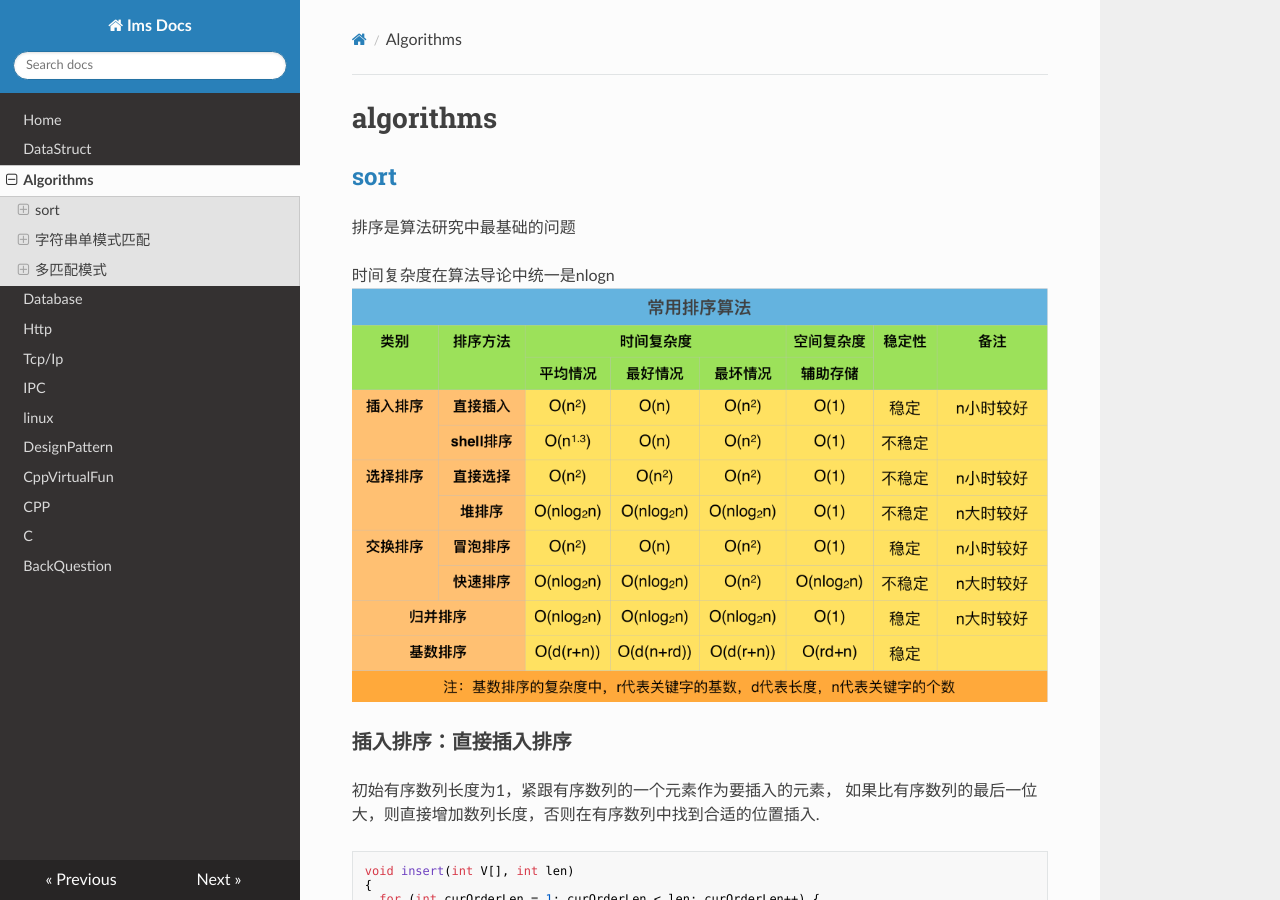
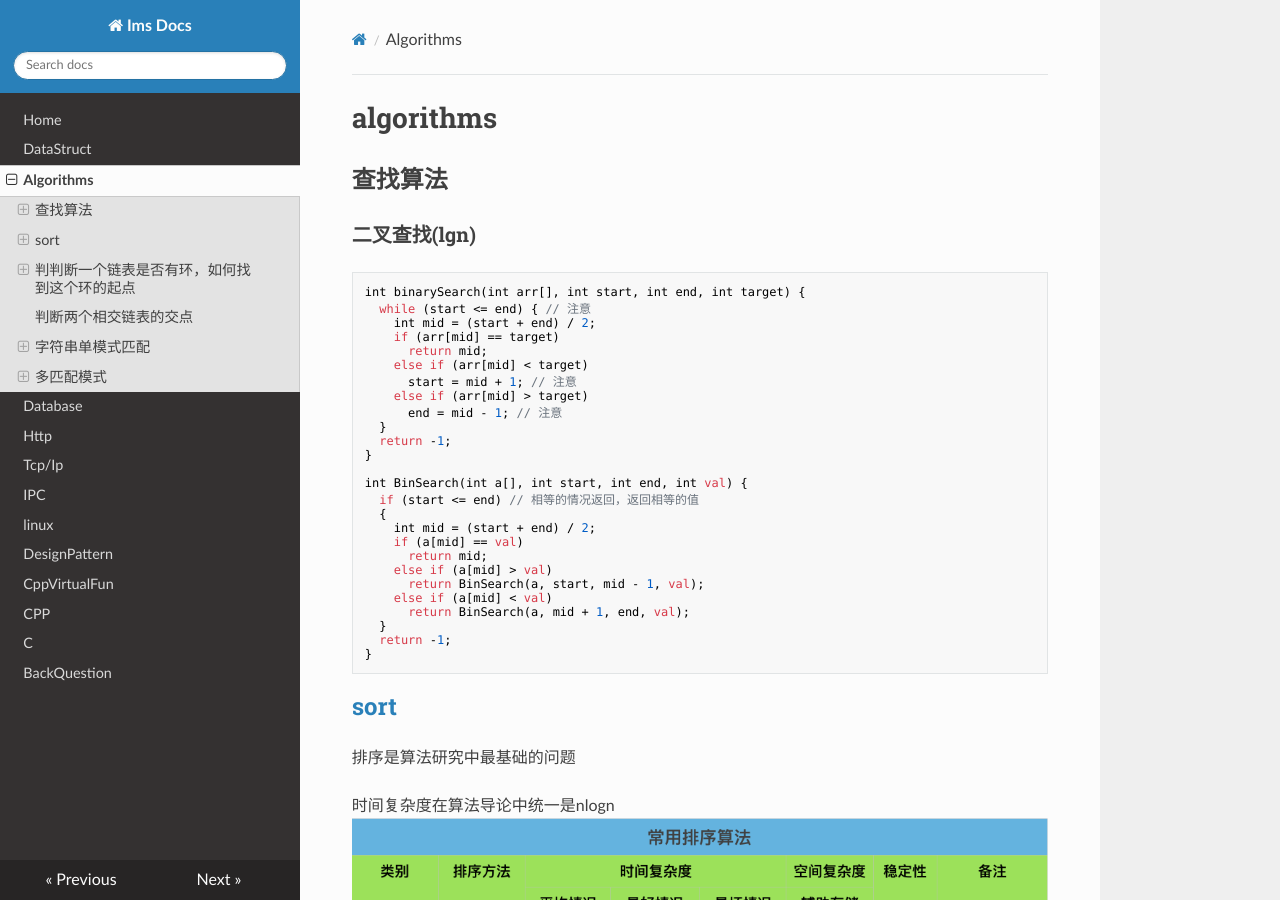
Before and after one commit to ims0/mkdocs, an MkDocs documentation site: the page built from docs/algorithms.md, in a window 1280 px wide and 900 px high. Built offline with MkDocs 1.6.1, drawn with Linux system fonts in a browser that asks for light colours; nearby versions of some CDN libraries; some of the changed text lies outside the part shown.

Commit message:
补充知识点

````diff
--- a/docs/algorithms.md
+++ b/docs/algorithms.md
@@ -1,4 +1,36 @@
 # algorithms
+
+## 查找算法
+
+### 二叉查找(lgn)
+```
+int binarySearch(int arr[], int start, int end, int target) {
+  while (start <= end) { // 注意
+    int mid = (start + end) / 2;
+    if (arr[mid] == target)
+      return mid;
+    else if (arr[mid] < target)
+      start = mid + 1; // 注意
+    else if (arr[mid] > target)
+      end = mid - 1; // 注意
+  }
+  return -1;
+}
+
+int BinSearch(int a[], int start, int end, int val) {
+  if (start <= end) // 相等的情况返回，返回相等的值
+  {
+    int mid = (start + end) / 2;
+    if (a[mid] == val)
+      return mid;
+    else if (a[mid] > val)
+      return BinSearch(a, start, mid - 1, val);
+    else if (a[mid] < val)
+      return BinSearch(a, mid + 1, end, val);
+  }
+  return -1;
+}
+```
 
 ## [sort](https://zhuanlan.zhihu.com/p/124356219)
 
@@ -312,6 +344,29 @@
 链接：https://www.jianshu.com/p/204ed43aec0c
 
 
+##  判判断一个链表是否有环，如何找到这个环的起点
+给定一个单链表，只给出头指针h：
+
+1. 如何判断是否存在环？
+2. 如何知道环的长度？
+3. 如何找出环的连接点在哪里？
+4. 带环链表的长度是多少？
+
+### 解法：
+1. 问题1，使用追赶的方法，设定两个指针slow、fast，从头指针开始，每次分别前进1步、2步。如存在环，则两者相遇；如不存在环，fast遇到NULL退出。
+2. 问题2，记录下问题1的碰撞点p，slow从该点开始，再次回到该点所走过的操作数就是环的长度s。
+3. 问题3：有定理：碰撞点p到连接点的距离=头指针到连接点的距离，因此，分别从碰撞点、头指针开始走，相遇的那个点就是连接点。
+
+证明：slow指针到连接点的距离为x，相遇点到连接点的距离为y，圆的周长为L，
+前置条件：`x<L` 为了保证相遇时slow还没走一圈，
+slow 指针路程：s=x+y，fast指针路程等于`2s = 2(x+y) = x + L + y` 得到 `L=x+y`
+
+## 判断两个相交链表的交点
+
+
+
+4. 问题3中已经求出连接点距离头指针的长度，加上问题2中求出的环的长度，二者之和就是带环单链表的长度
+
 ## 字符串单模式匹配
 
 暴力算法BF算法，利用哈希值进行比较的RK算法，以及尽量减少比较次数的BM算法
````
Also changed, not shown: docs/c.md (+10 -0 lines), docs/cpp.md (+21 -0 lines), 1 other file.
